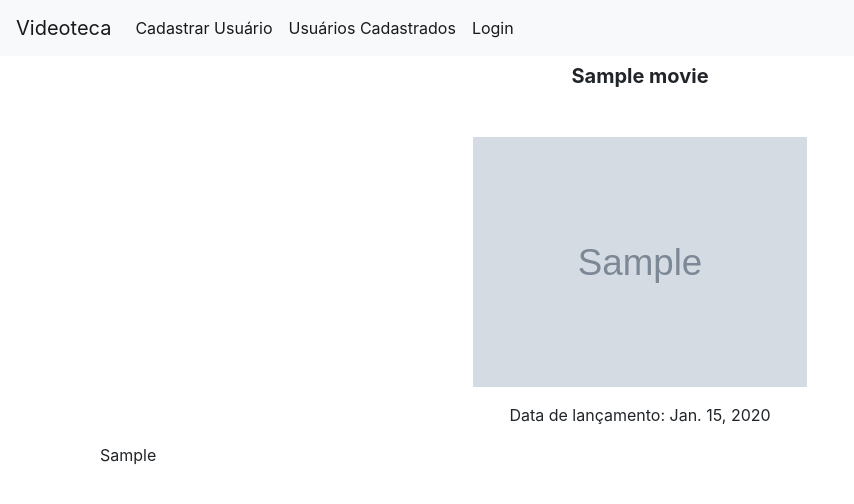
After one commit to MaercioMamedes/VideotecaDjango, a Django app: page /filmes/1/ in a window 1280 px wide. The commit adds this page. Shown: the top 504 px of the page, without its empty margins (0-854 px from the left). Run offline with Django 3.2, Linux system fonts and the light colour scheme; tables that the repository leaves empty hold one stand-in row (values such as "Sample post"); grey boxes marked "Sample" are stand-in pictures; some libraries are stand-ins or nearby versions.

Commit message:
implementação da view get movie

```diff
--- a/VideotecaDjango/static/css/style.css
+++ b/VideotecaDjango/static/css/style.css
@@ -1,3 +1,7 @@
+.movie{
+    text-align: center;
+}
+
 .poster-movie{
     height: 250px;
 }
@@ -26,6 +30,9 @@
     box-shadow: #919192 2px 2px 2px;
 }
 
+p#overview{
+    text-align: justify;
+}
 main{
     text-align: center;
 }
--- a/core/urls.py
+++ b/core/urls.py
@@ -1,16 +1,17 @@
 from django.urls import path
 from core.views import user_register, index, login, authenticate, movie_register, add_movie, logout, my_favorite_movies,\
-    get_users
+    get_users, get_movie
 
 app_name = 'core'
 urlpatterns = [
     path('', index, name='index'),
-    path('cadastro', user_register, name='user_register'),
-    path('login', login, name='login'),
-    path('auth', authenticate, name='authenticate'),
-    path('cadastrar-filme', movie_register, name='movie_register'),
-    path('adicionar-filme', add_movie, name='add_movie'),
-    path('logout', logout, name='logout'),
-    path('meus-filmes', my_favorite_movies, name='my_favorite_movies'),
-    path('usuario', get_users, name='get_users'),
+    path('cadastro/', user_register, name='user_register'),
+    path('login/', login, name='login'),
+    path('auth/', authenticate, name='authenticate'),
+    path('cadastrar-filme/', movie_register, name='movie_register'),
+    path('adicionar-filme/', add_movie, name='add_movie'),
+    path('logout/', logout, name='logout'),
+    path('meus-filmes/', my_favorite_movies, name='my_favorite_movies'),
+    path('usuario/', get_users, name='get_users'),
+    path('filmes/<int:movie_id>/', get_movie, name='get_movie'),
 ]
--- a/core/views/__init__.py
+++ b/core/views/__init__.py
@@ -6,3 +6,4 @@ from .add_movie import *
 from .logout import *
 from .my_favorite_movies import *
 from .get_users import *
+from .get_movie import *
--- /dev/null
+++ b/core/views/get_movie.py
@@ -0,0 +1,8 @@
+from django.shortcuts import render, get_object_or_404
+from core.models import Movie
+
+
+def get_movie(request, movie_id):
+    movie = get_object_or_404(Movie, pk=movie_id)
+    context = {'movie':movie}
+    return render(request, 'core/getMovie.html', context)
--- a/templates/base.html
+++ b/templates/base.html
@@ -59,10 +59,6 @@
 
                     {% endif %}
                 </ul>
-                <form class="form-inline my-2 my-lg-0">
-                    <input class="form-control mr-sm-2" type="search" placeholder="Pesquisar" aria-label="Pesquisar">
-                    <button class="btn btn-outline-success my-2 my-sm-0" type="submit">Pesquisar</button>
-                </form>
             </div>
         </nav>
     </header>
--- /dev/null
+++ b/templates/core/getMovie.html
@@ -0,0 +1,18 @@
+{% extends 'base.html' %}
+
+{% block content %}
+
+<section  class="container" >
+        <h5 class="title-card">{{ movie.movie_title }}</h5>
+        <figure>
+            <img class="poster-movie" src="{{ movie.url_image }}" alt="" srcset="">
+        </figure>
+
+    <div>
+        <p>Data de lançamento: {{ movie.date }}</p>
+        <p style="text-align: justify;">{{ movie.overview }}</p>
+    </div>
+
+</section>
+
+{% endblock %}
--- a/templates/core/index.html
+++ b/templates/core/index.html
@@ -10,7 +10,7 @@
                 <figure>
                     <img class="poster-movie" src="{{ movie.url_image }}" alt="" srcset="">
                 </figure>
-
+                <a href="{% url 'core:get_movie' movie.id %}"><button class="btn btn-primary">Detalhes</button></a>
             </div>
         {% endfor %}
     {% endif %}
```
Also changed, not shown: templates/core/myFavoriteMovies.html (+10 -7 lines).
